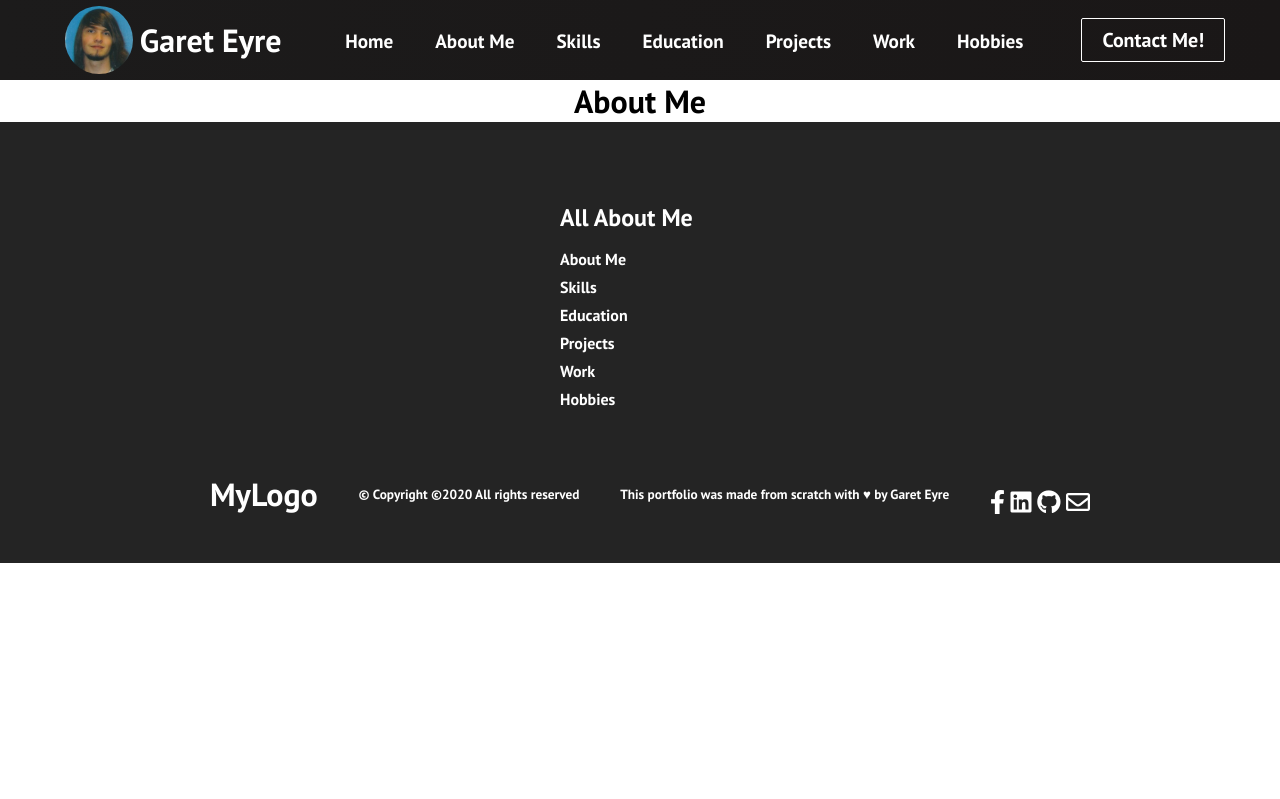
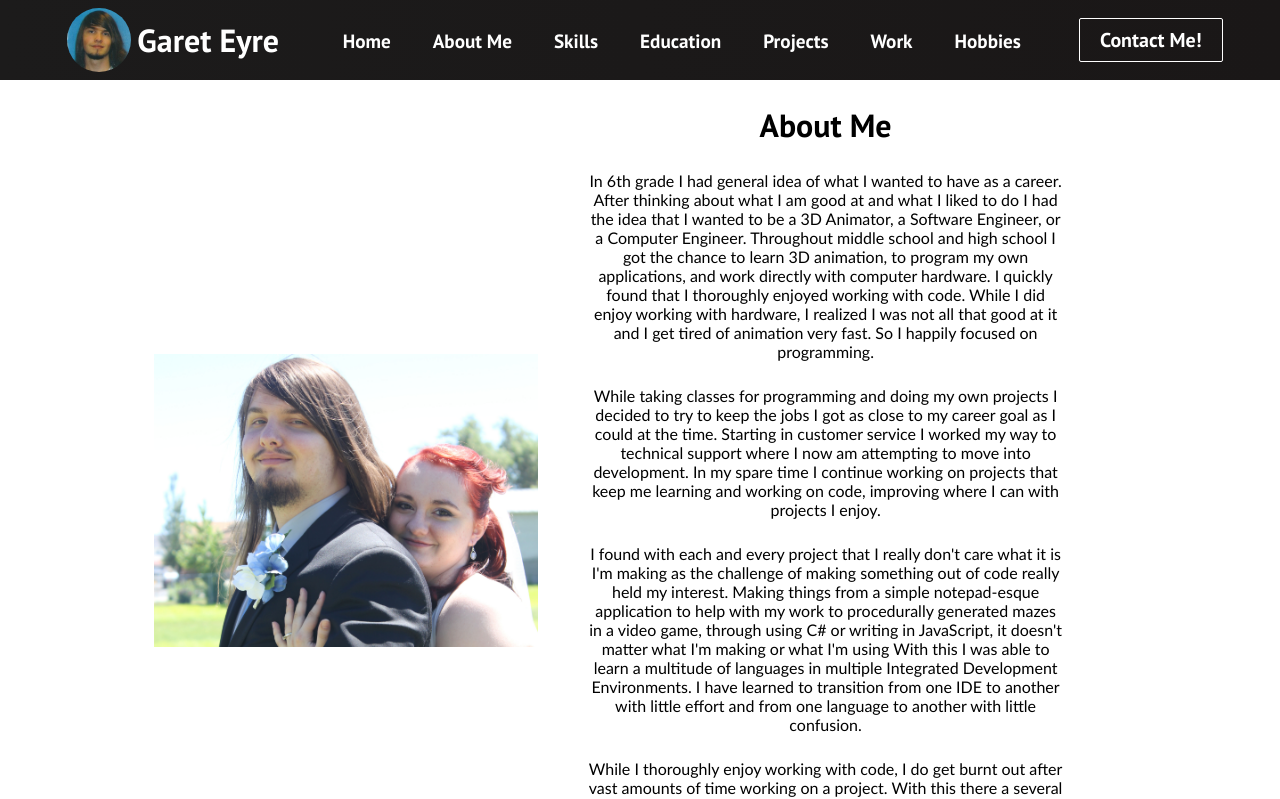
Before and after one commit to Excelsies/DigitalPortfolio, a React (Create React App) app in the folder Website/digital-portfolio/: page /DigitalPortfolio/about in a window 1280 px wide. Shown: the top 799 px of the page. Built offline with nearby package versions, Linux system fonts and the light colour scheme.

Commit message:
Added and formatted about me content

```diff
--- a/Website/digital-portfolio/src/components/Cards.js
+++ b/Website/digital-portfolio/src/components/Cards.js
@@ -49,7 +49,7 @@ function Cards() {
             />
             <CardItem
               src='images/img-contact.jpg'
-              text='Would not hurt, to each out to Garet!'
+              text='Would not hurt to reach out to Garet!'
               label='Contact Me'
               path='/DigitalPortfolio/contact-me'
             />
--- a/Website/digital-portfolio/src/components/Footer.css
+++ b/Website/digital-portfolio/src/components/Footer.css
@@ -1,6 +1,6 @@
 .footer-container {
     background-color: #242424;
-    padding: 4rem 0 2rem 0;
+    padding: 3rem 0 1rem 0;
     display: flex;
     flex-direction: column;
     justify-content: center;
@@ -22,7 +22,7 @@
     display: flex;
     flex-direction: column;
     align-items: flex-start;
-    margin: 16px;
+    margin: 5px;
     text-align: left;
     width: 160px;
     box-sizing: border-box;
@@ -64,7 +64,7 @@
     align-items: center;
     width: 90%;
     max-width: 1000px;
-    margin: 40px auto 0 auto;
+    margin: 5px auto 0 auto;
 }
 
 .social-icons {
--- a/Website/digital-portfolio/src/components/Navbar.css
+++ b/Website/digital-portfolio/src/components/Navbar.css
@@ -30,14 +30,14 @@
 
   .navbar-logo-text{
     color: #fff;
-    margin-left: 75px;
+    margin-left: 70px;
   }
 
   .portrait__img{
     position: absolute;
     border-radius: 50%;
-    height: 85%;
-    max-height: 85%;
+    height: 80%;
+    max-height: 80%;
   }
 
   .fa-typo3 {
--- /dev/null
+++ b/Website/digital-portfolio/src/components/pages/AboutMe.css
@@ -0,0 +1,52 @@
+.about-container{
+    align-items: center;
+}
+
+.about-content{
+    display: flex;
+    flex-direction: column;
+    justify-content: center;
+    align-items: center;
+    text-align: left;
+    margin-bottom: 24px;
+    margin-right: 15%;
+    margin-left: 15%;
+    padding: 24px;
+}
+
+.about-content > p {
+    font-family: 'Trebuchet MS', 'Lucida Sans Unicode', 'Lucida Grande', 'Lucida Sans', Arial, sans-serif;
+}
+
+.about-content-body{
+    margin-top: 25px;
+}
+
+.about-image{
+    display: block;
+    width: 50%;
+    max-width: 100%;
+    height: 100%;
+    max-height: 100%;
+    object-fit: cover;
+    transition: all 0.2s linear;
+    margin-left: 25%;
+}
+
+@media only screen and (min-width: 1024px) {
+    .about-container{
+        display: flex;
+    }
+
+    .about-content{
+        margin-right: 15%;
+        margin-left: 2%;
+        text-align: center;
+    }
+
+    .about-image{
+        margin-left: 12%;
+        width: 30%;
+    }
+
+  }
--- a/Website/digital-portfolio/src/components/pages/AboutMe.js
+++ b/Website/digital-portfolio/src/components/pages/AboutMe.js
@@ -1,10 +1,39 @@
 import React from 'react'
 import '../../App.css'
+import './AboutMe.css'
 
 export default function AboutMe() {
     return(
-    <>
-        <h1 className='aboutme'>About Me</h1>
-    </>
+    <ul className='about-container'>
+    <img src='images/IMG-wedding.jpg' alt="Profile" className="about-image"/>
+        <div className='about-content'>
+            <h1 className='about-content-header'>About Me</h1>
+
+            <p className = 'about-content-body intro'>
+                In 6th grade I had general idea of what I wanted to have as a career.
+                After thinking about what I am good at and what I liked to do I had the idea that I wanted to be a 3D Animator, a Software Engineer, or a Computer Engineer.
+                Throughout middle school and high school I got the chance to learn 3D animation, to program my own applications, and work directly with computer hardware.
+                I quickly found that I thoroughly enjoyed working with code. While I did enjoy working with hardware, I realized I was not all that good at it and I get tired of animation very fast.
+                So I happily focused on programming.
+            </p>
+
+            <p className='about-content-body work'>
+                While taking classes for programming and doing my own projects I decided to try to keep the jobs I got as close to my career goal as I could at the time.
+                Starting in customer service I worked my way to technical support where I now am attempting to move into development.
+                In my spare time I continue working on projects that keep me learning and working on code, improving where I can with projects I enjoy.
+            </p>
+            <p className='about-content-body projects'>
+                I found with each and every project that I really don't care what it is I'm making as the challenge of making something out of code really held my interest.
+                Making things from a simple notepad-esque application to help with my work to procedurally generated mazes in a video game, through using C# or writing in JavaScript, it doesn't matter what I'm making or what I'm using
+                With this I was able to learn a multitude of languages in multiple Integrated Development Environments.
+                I have learned to transition from one IDE to another with little effort and from one language to another with little confusion.
+            </p>
+            <p className='about-content-body conclusion'>
+                While I thoroughly enjoy working with code, I do get burnt out after vast amounts of time working on a project.
+                With this there a several other things I enjoy doing, albeit less productive. Going from creating art, playing videogames, or watching movies and tv shows.
+                All in all, I have found that I am perfectly content being locked in a dark room with my computer, being fed on occasion.
+            </p>
+        </div>
+    </ul>
     )
 }
```
